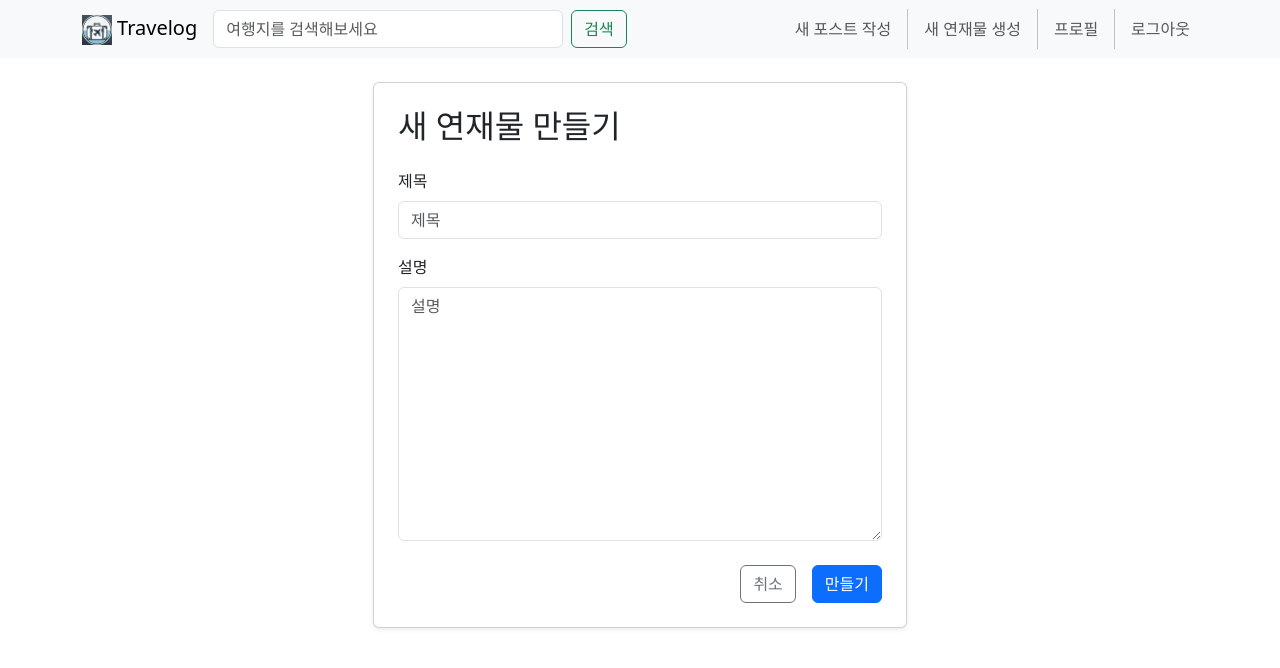
After one commit to smahn9123/django-travelog, a Django app: page /blog/series/write/ in a window 1280 px wide. The commit adds this page. Shown: the top 668 px of the page. Run offline with Django 5.2, Linux system fonts and the light colour scheme; the visitor is signed in with stand-in values (Sample User, id 1); some libraries are stand-ins or nearby versions.

Commit message:
✨ add series create feature

```diff
--- a/blog/forms.py
+++ b/blog/forms.py
@@ -1,8 +1,14 @@
 from django import forms
-from .models import Post
+from .models import Post, Series
 
 
 class PostForm(forms.ModelForm):
     class Meta:
         model = Post
         exclude = ["author", "view_count"]
+
+
+class SeriesForm(forms.ModelForm):
+    class Meta:
+        model = Series
+        exclude = ["author"]
--- a/blog/models.py
+++ b/blog/models.py
@@ -114,6 +114,9 @@ class Series(models.Model):
         verbose_name_plural = "시리즈 목록"
         ordering = ["-created_at"]
 
+    def __str__(self):
+        return self.title
+
 
 class Tag(models.Model):
     name = models.CharField(max_length=30, unique=True, verbose_name="태그명")
--- /dev/null
+++ b/blog/templates/blog/series_form.html
@@ -0,0 +1,36 @@
+{% extends 'base.html' %}
+{% load django_bootstrap5 %}
+
+{% block content %}
+  <div class="container">
+    <div class="row justify-content-center">
+      <div class="col-lg-6">
+        <div class="card shadow-sm">
+          <div class="card-body p-4">
+            <h2 class="card-title mb-4">
+              {% if form.instance.pk %}
+                연재물 정보 수정
+              {% else %}
+                새 연재물 만들기
+              {% endif %}
+            </h2>
+
+            <form method="post">
+              {% csrf_token %}
+              {% bootstrap_form form %}
+
+              <div class="d-grid gap-2 d-md-flex justify-content-md-end mt-4">
+                <a href="javascript:history.back()" class="btn btn-outline-secondary me-2">취소</a>
+                {% if form.instance.pk %}
+                  <button type="submit" class="btn btn-primary">수정하기</button>
+                {% else %}
+                  <button type="submit" class="btn btn-primary">만들기</button>
+                {% endif %}
+              </div>
+            </form>
+          </div>
+        </div>
+      </div>
+    </div>
+  </div>
+{% endblock %}
--- a/blog/urls.py
+++ b/blog/urls.py
@@ -8,4 +8,5 @@ urlpatterns = [
     path("edit/<int:pk>/", views.PostUpdateView.as_view(), name="post_edit"),
     path("delete/<int:pk>/", views.PostDeleteView.as_view(), name="post_delete"),
     path("channel/<str:nickname>", views.ChannelView.as_view(), name="channel"),
+    path("series/write/", views.SeriesCreateView.as_view(), name="series_create"),
 ]
--- a/blog/views.py
+++ b/blog/views.py
@@ -9,8 +9,8 @@ from django.views.generic import (
     DeleteView,
 )
 from django.urls import reverse, reverse_lazy
-from .forms import PostForm
-from .models import Post
+from .forms import PostForm, SeriesForm
+from .models import Post, Series
 from accounts.models import BlogUser, Subscription
 
 
@@ -105,3 +105,16 @@ class ChannelView(ListView):
             subscriber=self.request.user, channel=self.channel_owner
         ).exists()
         return context
+
+
+class SeriesCreateView(LoginRequiredMixin, CreateView):
+    model = Series
+    form_class = SeriesForm
+    login_url = reverse_lazy("accounts_login")
+
+    def form_valid(self, form):
+        form.instance.author = self.request.user
+        return super().form_valid(form)
+
+    def get_success_url(self):
+        return reverse("channel", kwargs={"nickname": self.request.user.nickname})
--- a/templates/base.html
+++ b/templates/base.html
@@ -33,6 +33,8 @@
           {% if user.is_authenticated %}
             <a href="{% url 'post_write' %}" class="nav-link">새 포스트 작성</a>
             <div class="vr mx-2"></div>
+            <a href="{% url 'series_create' %}" class="nav-link">새 연재물 생성</a>
+            <div class="vr mx-2"></div>
             <a href="{% url 'accounts_profile' %}" class="nav-link">프로필</a>
             <div class="vr mx-2"></div>
             <form method="post" action="{% url 'accounts_logout' %}" class="d-inline">
```
